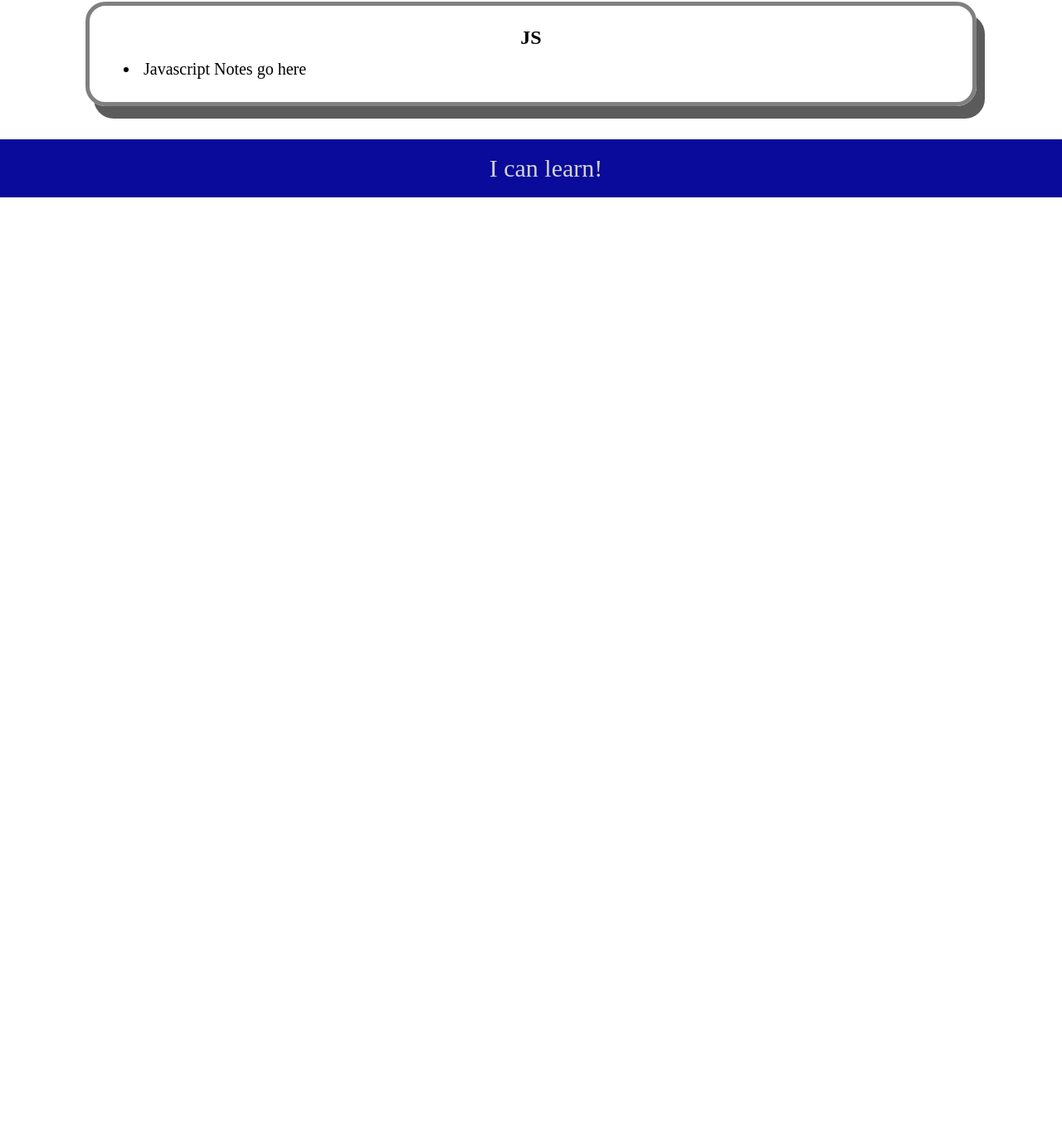
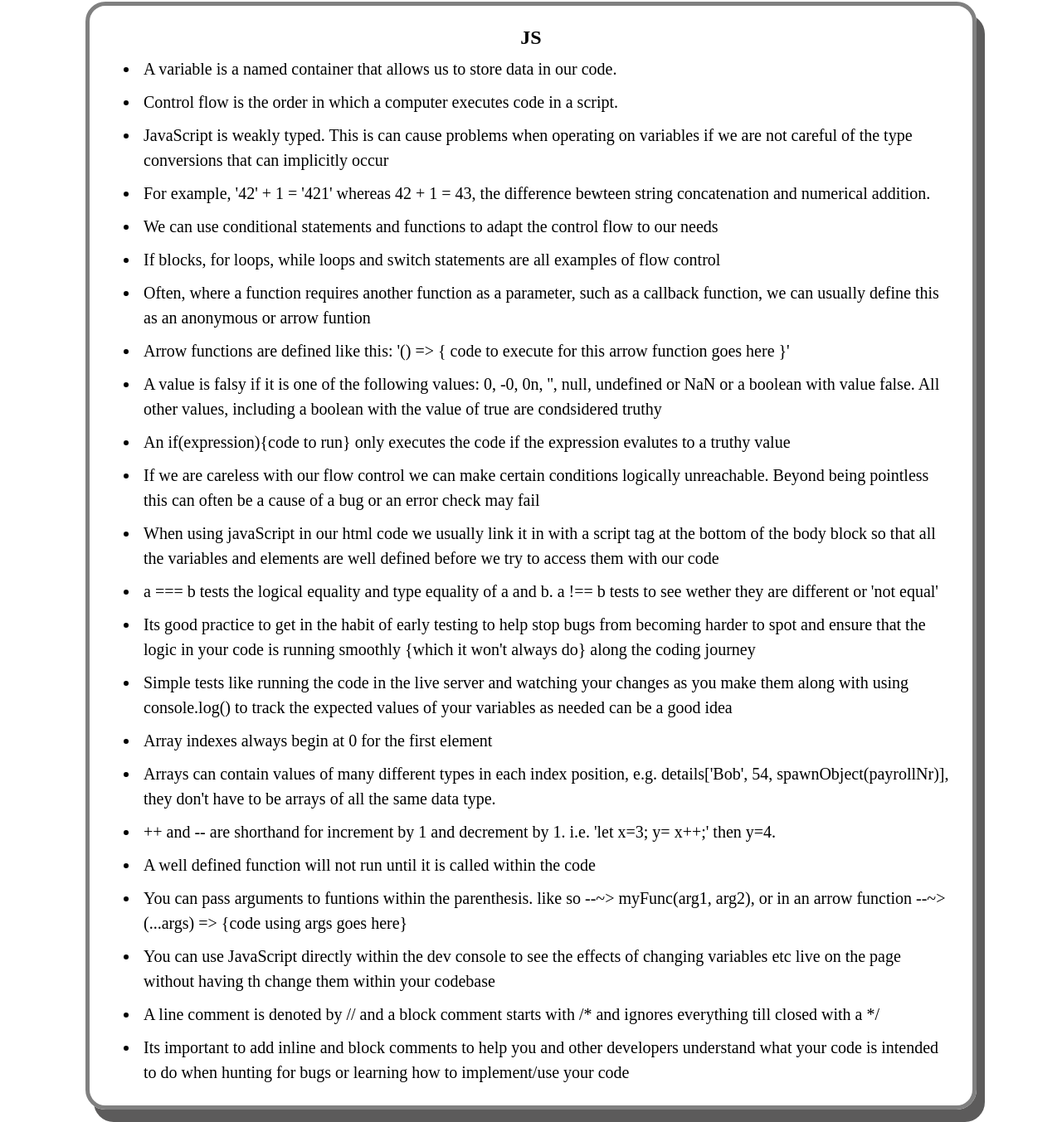
Before and after one commit to kevinstaresdarbon/prework-study-guide, a plain HTML site: page index.html in a window 1280 px wide. Shown: the part 3653-5006 px from the top of the page at 83% size. Before the commit the page ends 3891 px from the top, so only its background shows below. Drawn offline with Linux system fonts and the light colour scheme.

Commit message:
Added further logic to the js file to list topics and randomly select one displaying the results in the console. Also updated the index.html to show my notes for JavaScript section

```diff
--- a/assets/script.js
+++ b/assets/script.js
@@ -1,22 +1,35 @@
 var topics = ['HTML', 'CSS', 'Git', 'JavaScript'];
 
+function listTopics(){
     for(var x=0; x < topics.length; x++){
         console.log(topics[x]);
     };
+}
 
-/*
-commented out the entire block
+
 var topic = "HTML";
 
-if (topic === 'HTML') {
+function selectTopic(x) {
+    if (x === 'HTML') {
     console.log("Let's study HTML!");
-} else if (topic === 'CSS') {
+    } else if (x === 'CSS') {
     console.log("Let's study CSS!");
-} else if (topic === 'Git') {
+    } else if (x === 'Git') {
     console.log("Let's study Git!");
-} else if (topic === 'JavaScript') {
+    } else if (x === 'JavaScript') {
     console.log("Let's study JavaScript!");
     } else {
     console.log('Please try again!');
     }
-*/
+};
+
+function rndOutput() {
+    var randomTopic = topics[Math.floor(Math.random() * topics.length)];
+    selectTopic(randomTopic);
+};
+
+console.log('Here are the topics we learned in prework:');
+listTopics();
+
+console.log('Which topic shall we study today?');
+rndOutput();
--- a/index.html
+++ b/index.html
@@ -93,7 +93,29 @@
       <section class="card" id="javascript-section">
         <h2>JS</h2>
         <ul>
-          <li>  Javascript Notes go here</li>
+          <li> A variable is a named container that allows us to store data in our code.</li>
+          <li> Control flow is the order in which a computer executes code in a script.</li>
+          <li> JavaScript is weakly typed.  This is can cause problems when operating on variables if we are not careful of the type conversions that can implicitly occur</li>
+          <li> For example, '42' + 1 = '421'  whereas 42 + 1 = 43, the difference bewteen string concatenation and numerical addition.</li>
+          <li> We can use conditional statements and functions to adapt the control flow to our needs</li>
+          <li> If blocks, for loops, while loops and switch statements are all examples of flow control </li>
+          <li> Often, where a function requires another function as a parameter, such as a callback function, we can usually define this as an anonymous or arrow funtion</li>
+          <li> Arrow functions are defined like this: '() => { code to execute for this arrow function goes here }'</li>
+          <li> A value is falsy if it is one of the following values: 0, -0, 0n, '', null, undefined or NaN or a boolean with value false.  All other values, including a boolean with the value of true are condsidered truthy </li>
+          <li> An if(expression){code to run} only executes the code if the expression evalutes to a truthy value</li>
+          <li> If we are careless with our flow control we can make certain conditions logically unreachable. Beyond being pointless this can often be a cause of a bug or an error check may fail</li>
+          <li> When using javaScript in our html code we usually link it in with a script tag at the bottom of the body block so that all the variables and elements are well defined before we try to access them with our code </li>
+          <li> a === b tests the logical equality and type equality of a and b. a !== b tests to see wether they are different or 'not equal'</li>
+          <li> Its good practice to get in the habit of early testing to help stop bugs from becoming harder to spot and ensure that the logic in your code is running smoothly {which it won't always do} along the coding journey</li>
+          <li> Simple tests like running the code in the live server and watching your changes as you make them along with using console.log() to track the expected values of your variables as needed can be a good idea</li>
+          <li> Array indexes always begin at 0 for the first element </li>
+          <li> Arrays can contain values of many different types in each index position, e.g.  details['Bob', 54, spawnObject(payrollNr)], they don't have to be arrays of all the same data type.</li>
+          <li> ++ and -- are shorthand for increment by 1 and decrement by 1.  i.e. 'let x=3; y= x++;' then y=4.</li>
+          <li> A well defined function will not run until it is called within the code</li>
+          <li> You can pass arguments to funtions within the parenthesis.  like so --~> myFunc(arg1, arg2), or in an arrow function --~> (...args) => {code using args goes here} </li>
+          <li> You can use JavaScript directly within the dev console to see the effects of changing variables etc live on the page without having th change them within your codebase</li>
+          <li> A line comment is denoted by // and a block comment starts with /*   and ignores everything till closed with a */  </li>
+          <li> Its important to add inline and block comments to help you and other developers understand what your code is intended to do when hunting for bugs or learning how to implement/use your code</li>
         </ul>
       </section>
 
```
Lines whose indentation alone changed are shown as unchanged.
